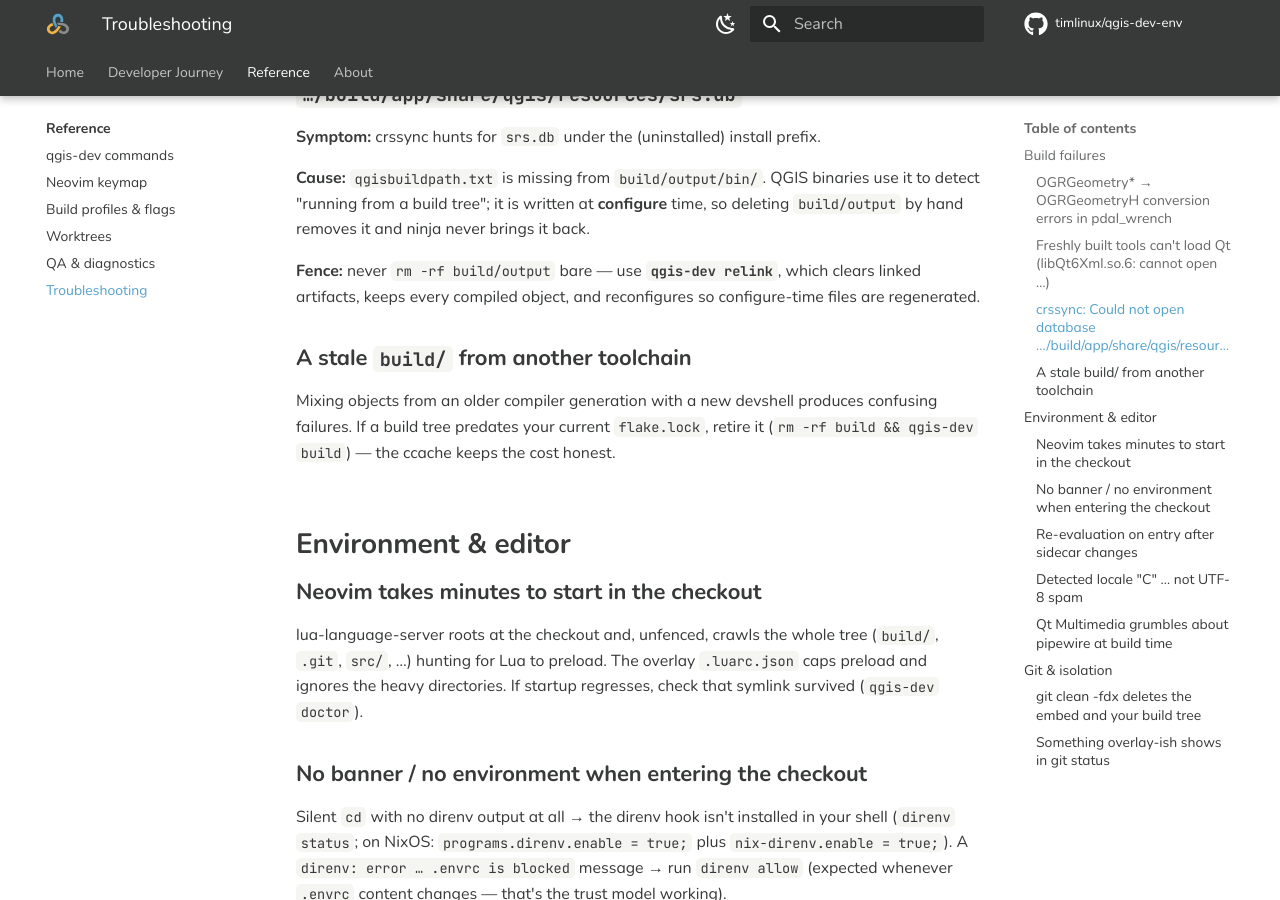
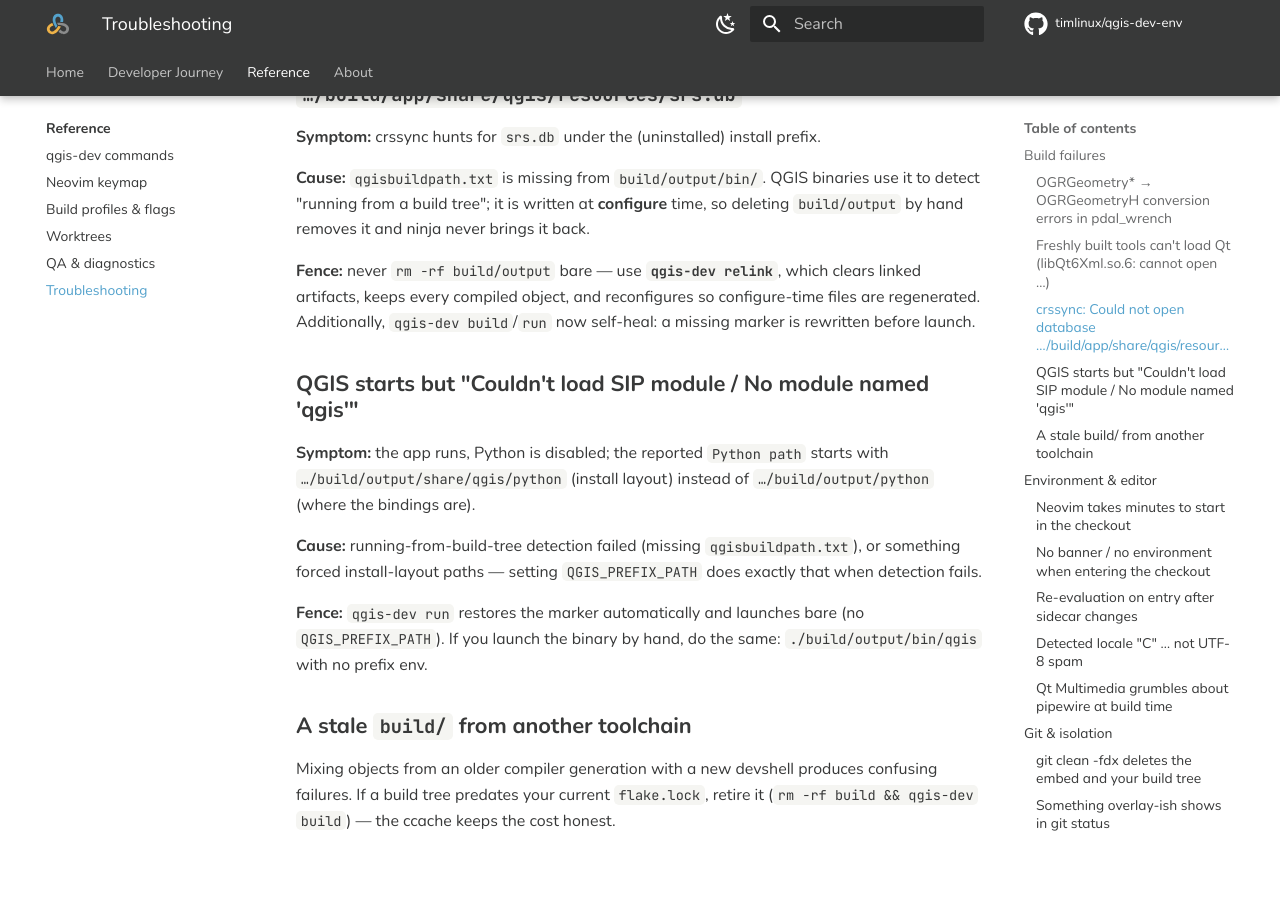
Before and after one commit to vikineema/qgis-dev-env, an MkDocs documentation site: the page built from docs/reference/troubleshooting.md, in a window 1280 px wide and 900 px high, scrolled down 1022 px. Built offline with MkDocs 1.6.1 and Material for MkDocs 9.7.7, drawn with Linux system fonts in a browser that asks for light colours; comment, search, counter and statistics services are not loaded.

Commit message:
docs: troubleshoot PyQGIS install-layout path failure

```diff
--- a/docs/reference/troubleshooting.md
+++ b/docs/reference/troubleshooting.md
@@ -52,7 +52,23 @@ ninja never brings it back.
 
 **Fence:** never `rm -rf build/output` bare — use **`qgis-dev relink`**,
 which clears linked artifacts, keeps every compiled object, and
-reconfigures so configure-time files are regenerated.
+reconfigures so configure-time files are regenerated. Additionally,
+`qgis-dev build`/`run` now self-heal: a missing marker is rewritten
+before launch.
+
+### QGIS starts but "Couldn't load SIP module / No module named 'qgis'"
+
+**Symptom:** the app runs, Python is disabled; the reported
+`Python path` starts with `…/build/output/share/qgis/python` (install
+layout) instead of `…/build/output/python` (where the bindings are).
+
+**Cause:** running-from-build-tree detection failed (missing
+`qgisbuildpath.txt`), or something forced install-layout paths —
+setting `QGIS_PREFIX_PATH` does exactly that when detection fails.
+
+**Fence:** `qgis-dev run` restores the marker automatically and launches
+bare (no `QGIS_PREFIX_PATH`). If you launch the binary by hand, do the
+same: `./build/output/bin/qgis` with no prefix env.
 
 ### A stale `build/` from another toolchain
 
```
